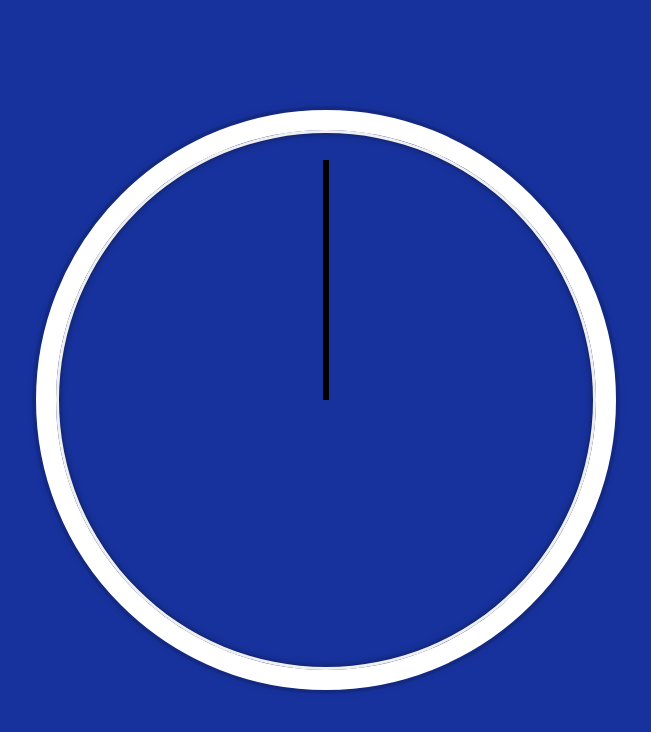
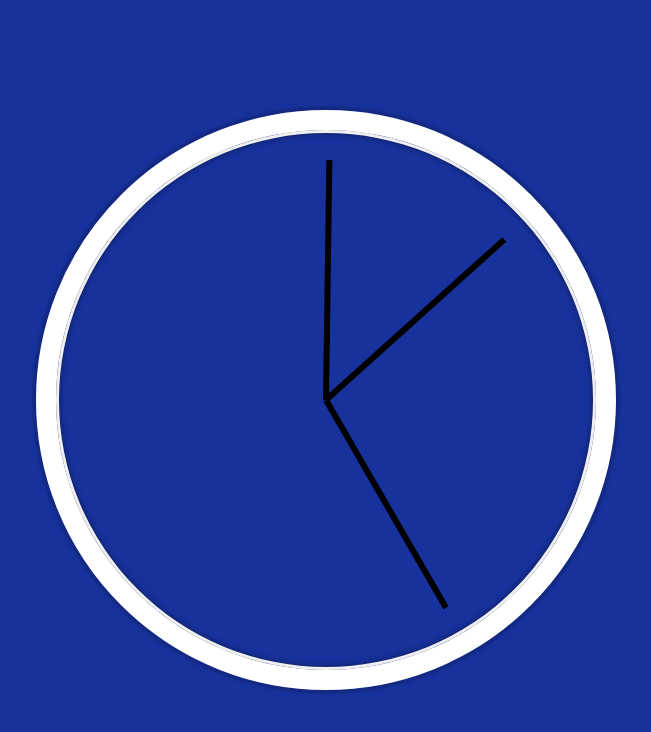
Before and after one commit to ViktoriiaPavliukh/clock, a plain HTML site: page index.html in a window 1280 px wide. Shown: the whole page, without its empty margins (314-965 px from the left). Drawn offline with Linux system fonts and the light colour scheme.

Commit message:
Added JS

```diff
--- /dev/null
+++ b/app.js
@@ -0,0 +1,23 @@
+const secondHand = document.querySelector(".second-hand");
+const minsHand = document.querySelector(".min-hand");
+const hourHand = document.querySelector(".hour-hand");
+
+function setDate() {
+  const now = new Date();
+
+  const seconds = now.getSeconds();
+  const secondsDegrees = (seconds / 60) * 360 + 90;
+  secondHand.style.transform = `rotate(${secondsDegrees}deg)`;
+
+  const mins = now.getMinutes();
+  const minsDegrees = (mins / 60) * 360 + (seconds / 60) * 6 + 90;
+  minsHand.style.transform = `rotate(${minsDegrees}deg)`;
+
+  const hour = now.getHours();
+  const hourDegrees = (hour / 12) * 360 + (mins / 60) * 30 + 90;
+  hourHand.style.transform = `rotate(${hourDegrees}deg)`;
+}
+
+setInterval(setDate, 1000);
+
+setDate();
--- a/index.html
+++ b/index.html
@@ -16,5 +16,6 @@
         <div class="hand second-hand"></div>
       </div>
     </div>
+    <script src="./app.js"></script>
   </body>
 </html>
```
